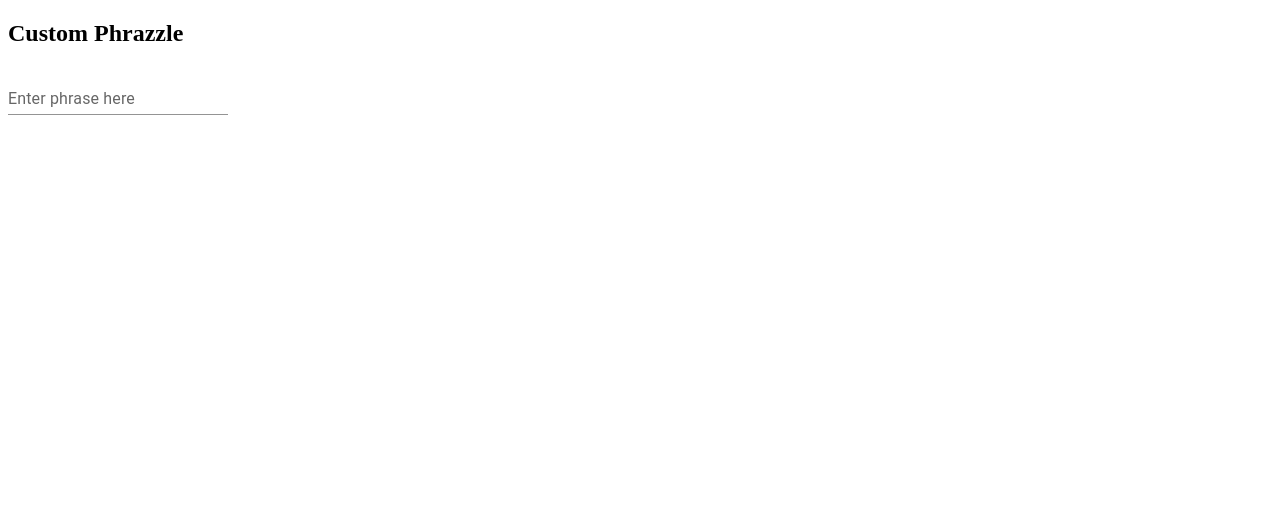
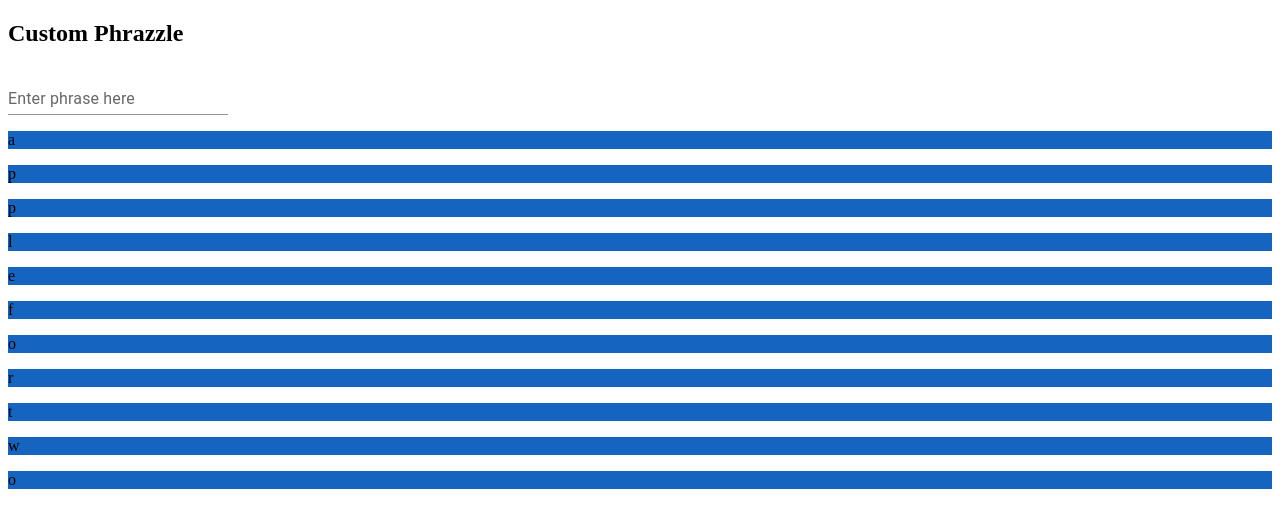
Before and after one commit to c-kip/custom-phrazzle-website, a React (Create React App) app: page / in a window 1280 px wide. Shown: the top 528 px of the page. Built offline with nearby package versions, Linux system fonts and the light colour scheme.

Commit message:
Re-worked phrazzle to use word

```diff
--- a/src/components/Phrazzle.tsx
+++ b/src/components/Phrazzle.tsx
@@ -1,12 +1,33 @@
 import React from "react";
+import { validPhraseRegex } from "../constants";
+import Word from "./Word";
 
 interface PhrazzleProps {
     phrase: string;
 }
 
-function Letter(props: PhrazzleProps) {
-    // TODO
-    return;
+function parsePhrase(phrase: string): string[] {
+    const parsedPhrase = phrase.trim();
+
+    if (!validPhraseRegex.test(parsedPhrase)) {
+        console.error(`Invalid phrase given: "${phrase}"`);
+    }
+
+    return parsedPhrase.split(" ");
 }
 
-export default Letter;
+function Phrazzle(props: PhrazzleProps) {
+    const parsedPhraseWords = parsePhrase(props.phrase);
+
+    return (
+        <>
+            {parsedPhraseWords.map((word, index) => {
+                const key = index.toString() + word;
+
+                return <Word word={word} key={key} parentKey={key} />;
+            })}
+        </>
+    );
+}
+
+export default Phrazzle;
--- /dev/null
+++ b/src/components/Word.tsx
@@ -0,0 +1,27 @@
+import React from "react";
+import { LetterType } from "../constants";
+import Letter from "./Letter";
+
+interface WordProps {
+    word: string;
+    parentKey: string;
+}
+
+function Word(props: WordProps) {
+    const word: string = props.word;
+
+    return (
+        <>
+            {/* Map each letter in the word to a Letter component */}
+            {word.split("").map((letter, index) => (
+                <Letter
+                    letter={letter}
+                    type={LetterType.Correct}
+                    key={props.parentKey + index.toString() + letter}
+                />
+            ))}
+        </>
+    );
+}
+
+export default Word;
```
